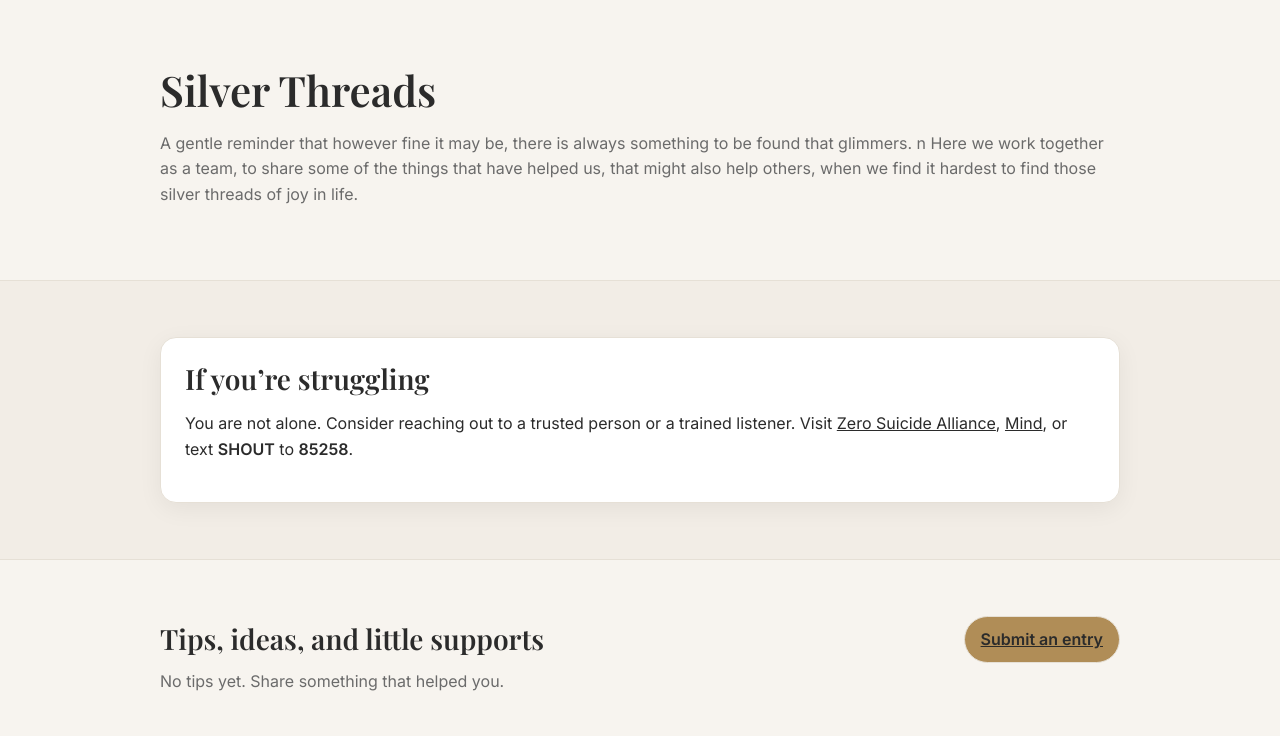
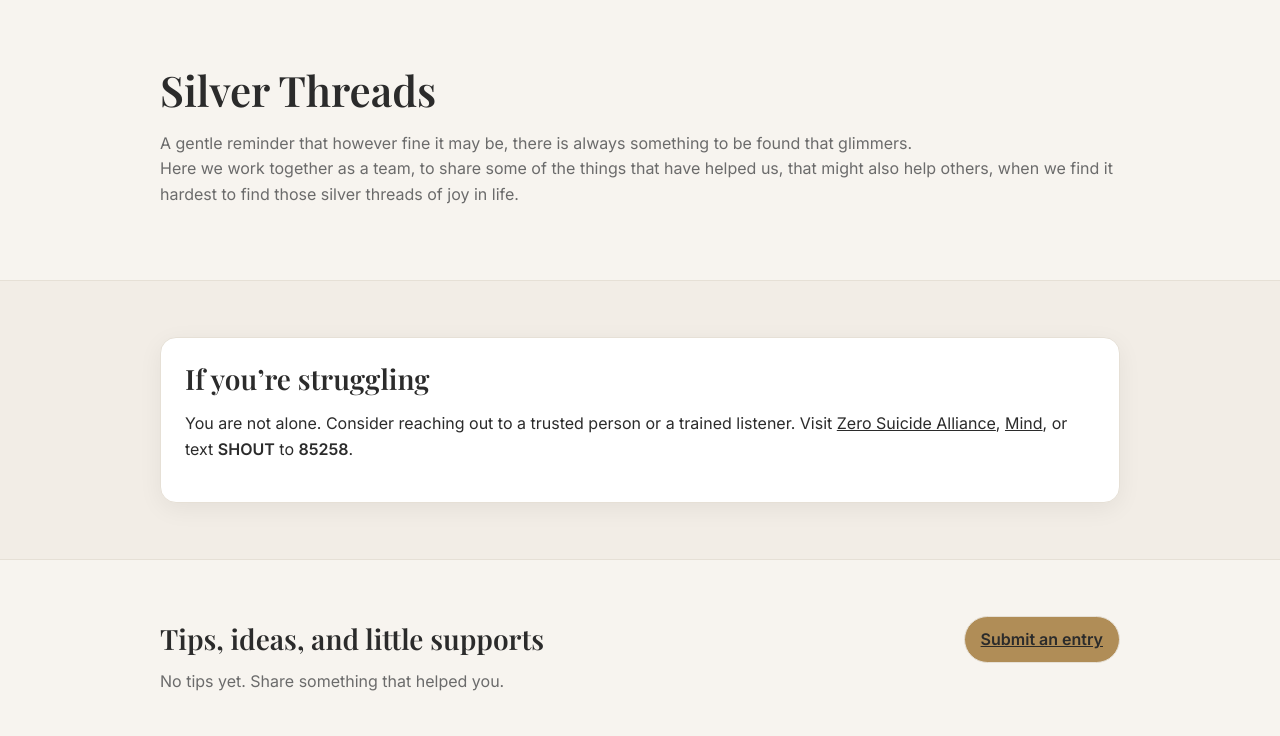
Before and after one commit to benwhite0/for-beck, a plain HTML site: page support.html in a window 1280 px wide. Shown: the part 64-800 px from the top of the page. Drawn offline with nearby package versions, Linux system fonts and the light colour scheme; no server answers; a web font is replaced by a local one.

Commit message:
Fixed typo

```diff
--- a/support.html
+++ b/support.html
@@ -30,7 +30,7 @@
   <section class="section page-header">
     <div class="container">
       <h1 class="h1">Silver Threads</h1>
-      <p class="muted">A gentle reminder that however fine it may be, there is always something to be found that glimmers. n
+      <p class="muted">A gentle reminder that however fine it may be, there is always something to be found that glimmers.<br />
         Here we work together as a team, to share some of the things that have helped us, that might also help others, when we find it hardest to find those silver threads of joy in life.</p>
     </div>
   </section>
```
